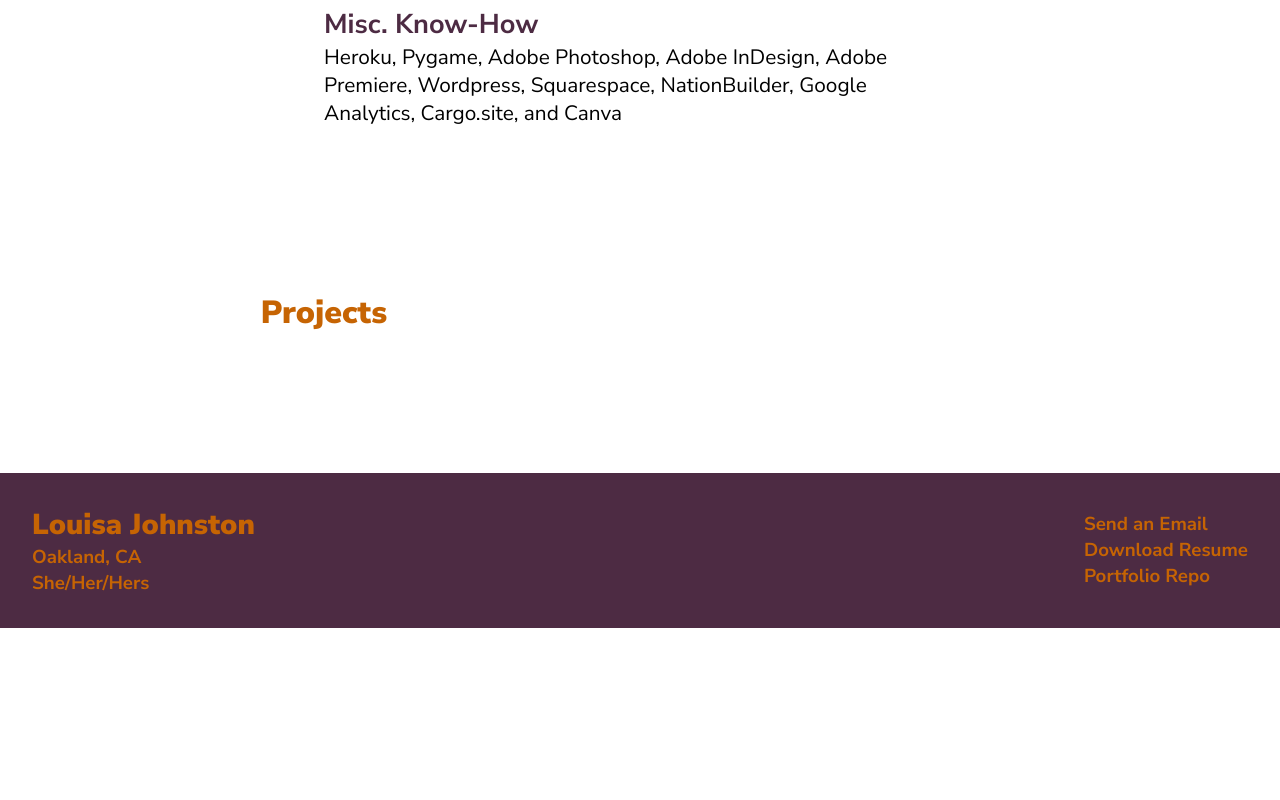
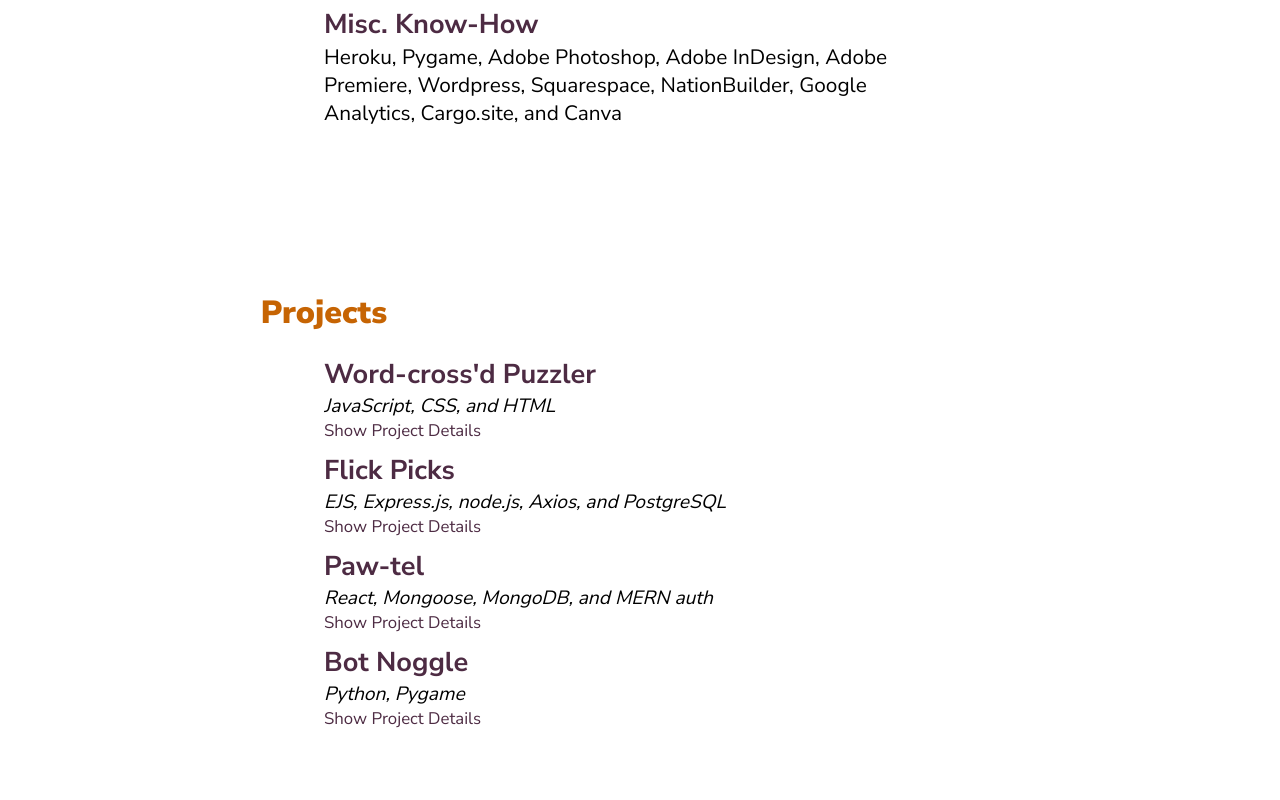
Before and after one commit to LouisaJohnston/Portfolio, a Next.js app: page / in a window 1280 px wide. Shown: the part 880-1680 px from the top of the page. Before the commit the page ends 1508 px from the top, so only its background shows below. Built offline with nearby package versions, Linux system fonts and the light colour scheme.

Commit message:
project details refactor

```diff
--- /dev/null
+++ b/components/Images/Image/Image.jsx
@@ -0,0 +1,5 @@
+export default function Image () {
+    return (
+        hi
+    )
+}
--- a/components/Project/Project.jsx
+++ b/components/Project/Project.jsx
@@ -1,4 +1,15 @@
-export default function Project() {
+import ProjectDetails from "./ProjectDetails"
+import { useState } from "react"
+
+export default function Project({
+    i,
+    name,
+    tech,
+    details,
+    github,
+    deployed,
+    images
+ }) {
     const [showDetails, setShowDetails] = useState(false)
 
     const handleClick = () => {
@@ -6,16 +17,21 @@
     }
 
     return (
-        <div className="project-box">
+        <div className="project-container" key={i}>
             <h3 className="less-flush">
-                <a href="https://louisajohnston.github.io/" target="_blank">
-                Word-cross’d Puzzler</a>
+                <a href={deployed} target="_blank">
+                {name}</a>
             </h3>
-                <h4 className="italic flush">JavaScript, CSS, and HTML</h4>
+                <h4 className="italic flush">{tech}</h4>
             <div>
-                { showPuzzler ? <Puzzler /> : null }
-                <div className= "details" onClick={ puzzlerClick }>
-                    { showPuzzler ? <a>Hide Details</a> : <a>Show Project Details</a> }
+                { showDetails ? <ProjectDetails
+                    i={i}
+                    name={name}
+                    details={details}
+                    github={github}
+                    images={images}/> : null }
+                <div className= "details" onClick={ handleClick }>
+                    { showDetails ? <a>Hide Details</a> : <a>Show Project Details</a> }
                 </div>
             </div>
         </div>
--- /dev/null
+++ b/components/Project/ProjectDetails.jsx
@@ -0,0 +1,31 @@
+export default function ProjectDetails({
+    i,
+    name,
+    details,
+    github,
+    images
+}) {
+    return(
+        <div key={i}>
+            <ul className="less-flush">
+            {details.map((detail, i) => {
+                return (
+                    <li key={i}>{detail}</li>
+                )
+            })}
+            </ul>
+        <a href="https://github.com/LouisaJohnston/botNoggle" target="_blank" className="repo less-flush offset block det-link">Bot Noggle Repo</a>
+        <div id="bot-play" className="offset">
+          <div id="bot-border">
+            {/* <Image
+              src='/bot/gameplay.png'
+              alt='Bot Noggle Gameplay'
+              width={550}
+              height={280}
+              label="Bot play"
+            /> */}
+          </div>
+        </div>
+      </div>
+    )
+}
--- a/components/flick/FlickCarousel.jsx
+++ b/components/flick/FlickCarousel.jsx
@@ -1,5 +1,5 @@
-import ImageSlide from "../Carousel/ImageSlide/ImageSlide"
-import Arrow from "../Carousel/Arrow/Arrow"
+import ImageSlide from "../Images/Carousel/ImageSlide/ImageSlide"
+import Arrow from "../Images/Carousel/Arrow/Arrow"
 import { useState } from "react"
 
 export default function FlickCarousel() {
--- a/pages/index.js
+++ b/pages/index.js
@@ -76,10 +76,22 @@
 
         <div className="project-anchor" id="projects">
           <h2>Projects</h2>
-
-
+          {projects.map((project, i) => {
+            return (
+              <Project
+                key={i.toString()}
+                i={i}
+                name={project.name}
+                tech={project.tech}
+                details={project.details}
+                github={project.github}
+                deployed={project.deployed}
+                images={project.images}
+              />
+            );
+          })}
         </div>
       </div>
     </div>
-  )
-}
+  );
+};
--- a/projects.json
+++ b/projects.json
@@ -10,7 +10,11 @@
       ],
       "github": ["https://github.com/LouisaJohnston/Word-crossd_Puzzler"],
       "deployed": "https://louisajohnston.github.io/",
-      "images": []
+      "images": [
+        "/puzzler/initial.png",
+        "/puzzler/check.png",
+        "/puzzler/instructions.png",
+        "/puzzler/winstate.png"]
     },
     {
       "name": "Flick Picks",
--- a/styles/globals.css
+++ b/styles/globals.css
@@ -478,7 +478,7 @@
     display: none;
   }
 
-  .project-box {
+  .project-container {
     margin-bottom: 5%;
     font-size: .9em;
   }
```
Also changed, not shown: components/Images/Carousel/Arrow/Arrow.jsx (renamed from components/Carousel/Arrow/Arrow.jsx), components/Images/Carousel/ImageSlide/ImageSlide.jsx (renamed from components/Carousel/ImageSlide/ImageSlide.jsx).
